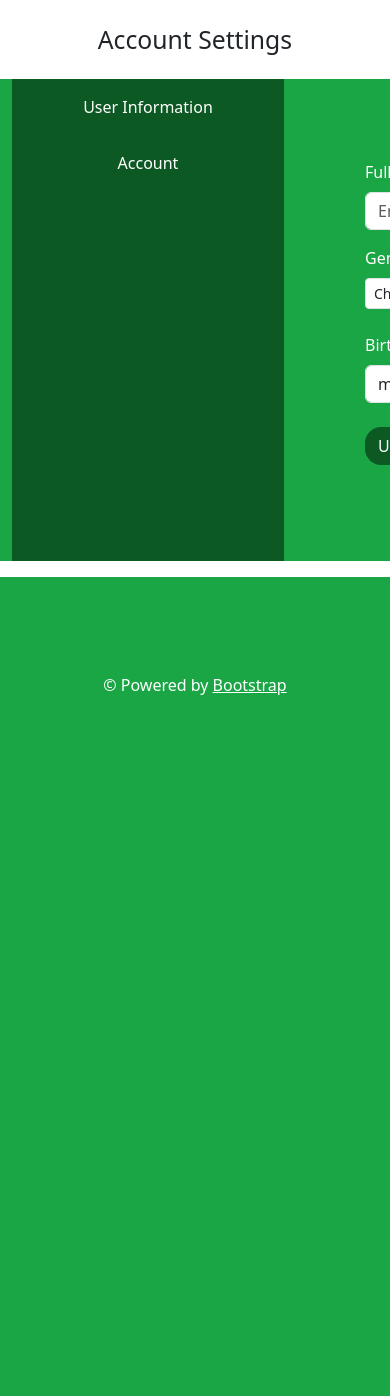
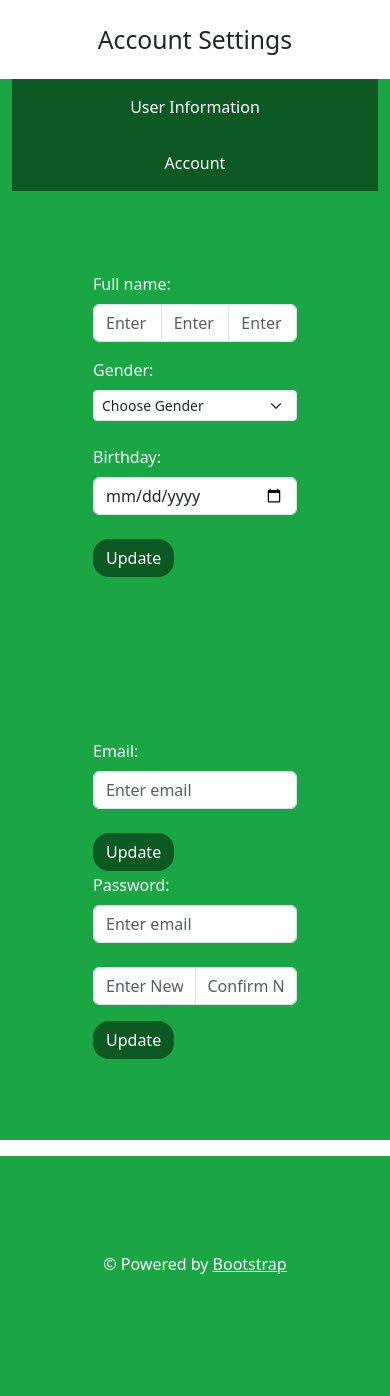
Before and after one commit to KDotWare/CS50x-Final-Project, a Flask app: page /me/account in a window 390 px wide; the page is wider, and only the part inside the window is pictured. Shown: the part 56-1452 px from the top of that part. Before the commit the page ends 751 px from the top of that part, so only its background shows below. Run offline with Flask 3, Linux system fonts and the light colour scheme; the visitor is signed in with stand-in values (Sample User, id 1).

Commit message:
make account settings responsive

```diff
--- a/static/css/style.css
+++ b/static/css/style.css
@@ -234,4 +234,8 @@ footer a {
     .dropdown-content {
         right : -5em
     }
+
+    .acc {
+        flex-direction: column;
+    }
 }
```
